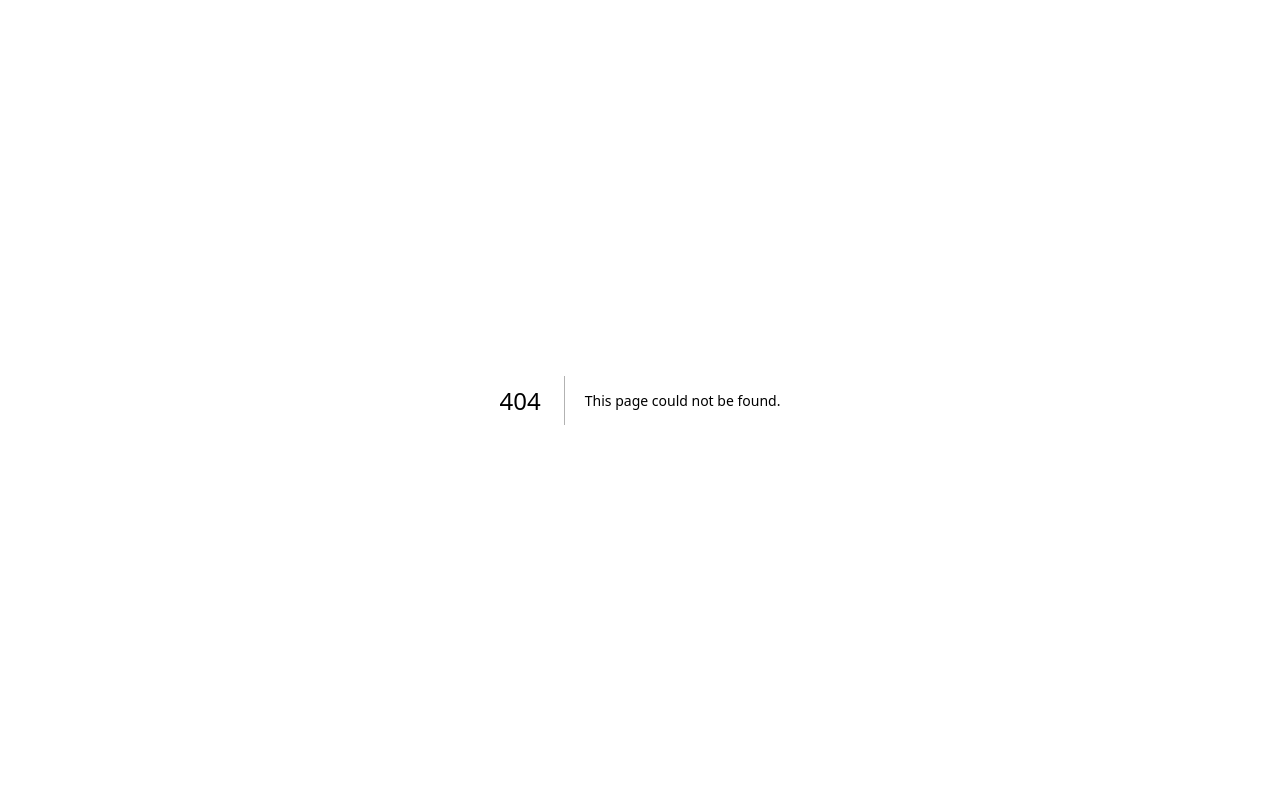
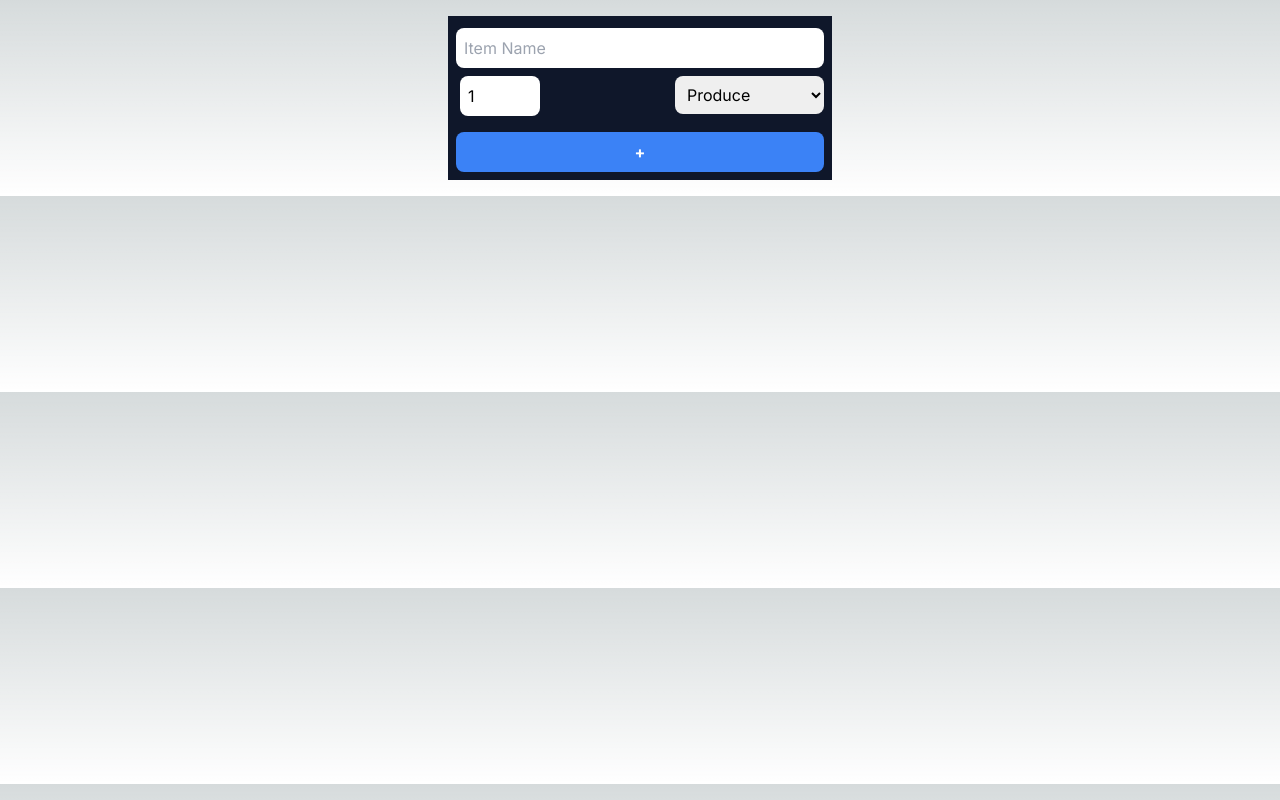
Before and after one commit to SarahNT1/cprg306-assignments, a Next.js app: page /week-4 in a window 1280 px wide. Before the commit this address had no page. Built offline with nearby package versions, Linux system fonts and the light colour scheme.

Commit message:
Added week-4 page

```diff
--- a/app/page.js
+++ b/app/page.js
@@ -16,6 +16,11 @@ export default function Home() {
           Week 3 Assignment
         </Link>
       </div>
+      <div>
+        <Link href="/week-4" className="text-gray-100 text-xl hover:underline hover:text-green-500">
+          Week 4 Assignment
+        </Link>
+      </div>
     </main>
   )
 }
--- /dev/null
+++ b/app/week-4/new-item.js
@@ -0,0 +1,57 @@
+"use client";
+import { useState } from "react";
+
+export default function NewItem()
+{
+    const[name, setName] = useState("");
+    const[quantity, setQuantity] = useState(1);
+    const[category, setCategory] = useState("produce");
+
+    const handleSubmit =(event)=>
+    {
+        event.preventDefault();
+        const item = {
+            name: name,
+            quantity: quantity,
+            category: category
+        }
+        setName("");
+        setQuantity(1);
+        setCategory("produce");
+
+        if(item.name != "")
+        {
+            alert("Added Item: " + item.name + " quantity: " + item.quantity + " category: " + item.category);
+        }else
+        {
+            alert("Please enter Item Name");
+        }
+    }
+
+    return(
+        <div className="flex justify-center">
+            <form className="p-2 m-4 bg-slate-900 text-black max-w-sm w-full">
+                <div className="">
+                    <input required className="mb-2 w-full p-2 mt-1 rounded-lg" placeholder="Item Name"type="text" value={name} onChange={(event)=>setName(event.target.value)}></input>
+                </div>
+                <div>
+                    <input className="p-2 rounded-lg ml-1 w-20" type="number" min={1} max={99} value={quantity} onChange={(event)=>setQuantity(+event.target.value)}></input>
+                    <select className="p-2 rounded-lg float-right" value={category} onChange={(event)=>setCategory(event.target.value)}>
+                        <option value="produce">Produce</option>
+                        <option value="dairy">Dairy</option>
+                        <option value="bakery">Bakery</option>
+                        <option value="meat">Meat</option>
+                        <option value="frozen foods">Frozen Foods</option>
+                        <option value="canned goods">Canned Goods</option>
+                        <option value="dry goods">Dry Goods</option>
+                        <option value="beverages">Beverages</option>
+                        <option value="snacks">Snacks</option>
+                        <option value="household">Household</option>
+                        <option value="other">Other</option>
+                    </select>
+                </div>
+                <button type="submit" className="mt-4 p-2 rounded-lg text-center w-full bg-blue-500 text-white font-bold" onClick={handleSubmit}>+</button>
+            </form>
+        </div>
+    )
+}
--- /dev/null
+++ b/app/week-4/page.js
@@ -0,0 +1,10 @@
+import NewItem from "./new-item";
+
+export default function Page()
+{
+    return(
+        <div>
+            <NewItem/>
+        </div>
+    )
+}
```
